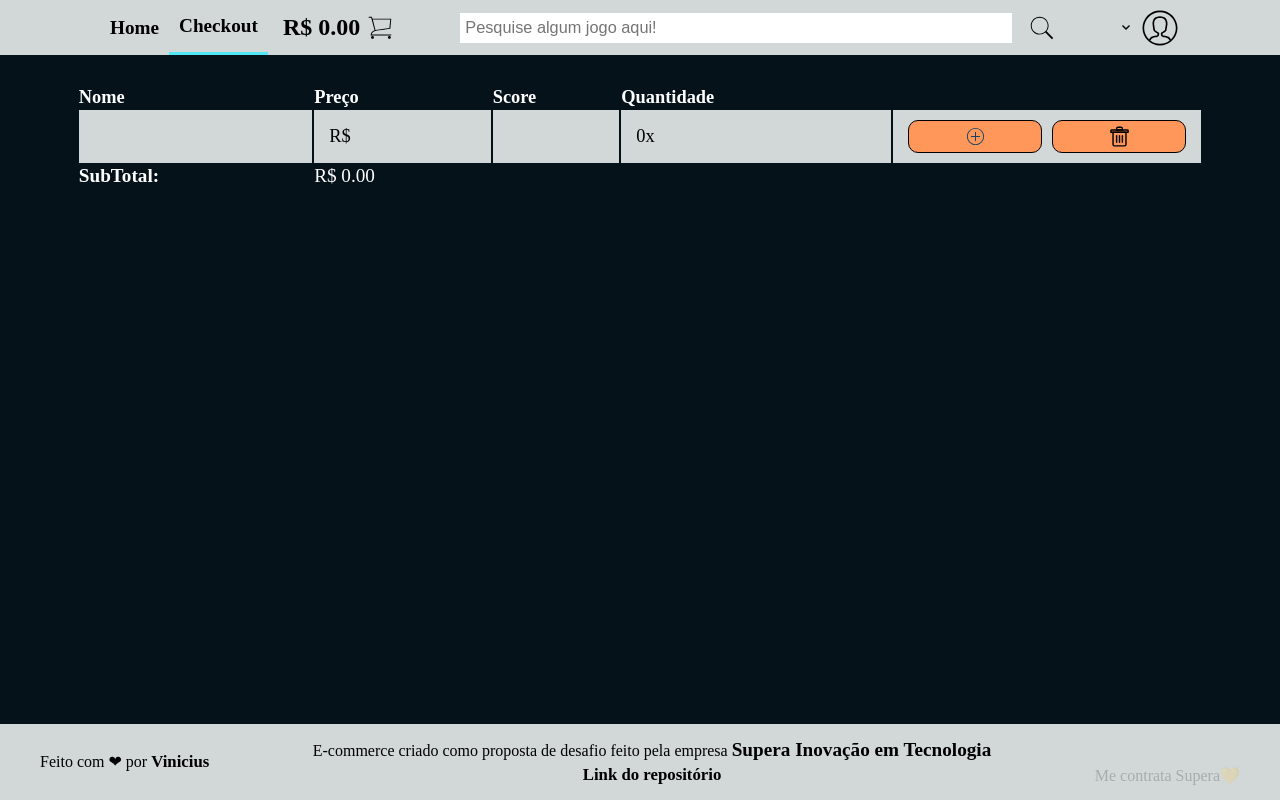
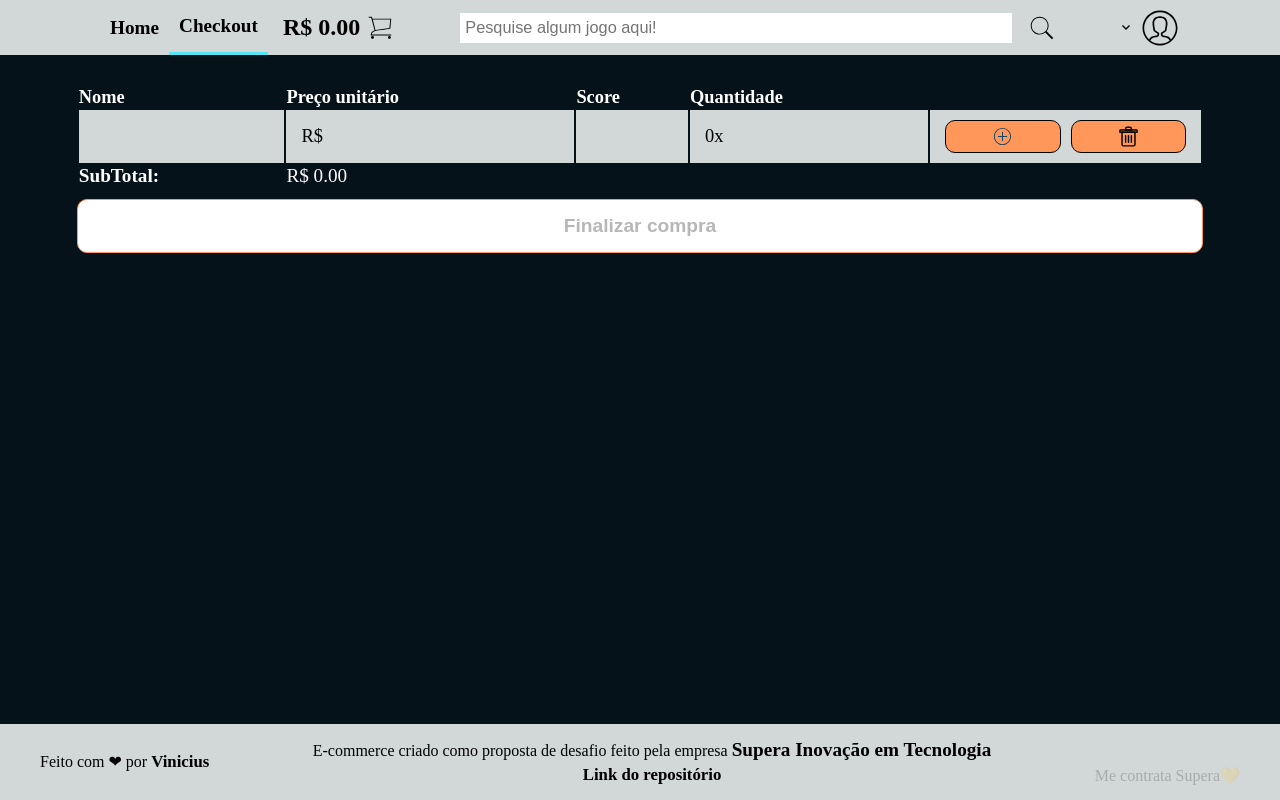
Before and after one commit to Vinicius377/ecommerce-games, a React (Create React App) app: page /checkout in a window 1280 px wide. Built offline with nearby package versions, Linux system fonts and the light colour scheme.

Commit message:
add checkout button

```diff
--- a/src/pages/Checkout/index.tsx
+++ b/src/pages/Checkout/index.tsx
@@ -8,10 +8,11 @@ function Checkout() {
 
   return (
     <Container>
+      <table>
         <thead>
           <tr>
             <th>Nome</th>
-          <th>Preço</th>
+            <th>Preço unitário</th>
             <th>Score</th>
             <th>Quantidade</th>
           </tr>
@@ -26,6 +27,10 @@ function Checkout() {
             <td>R$ {total?.toFixed(2)}</td>
           </tr>
         </tbody>
+      </table>
+      <button className="button-buy" disabled={total === 0 ? true : false}>
+        Finalizar compra
+      </button>
     </Container>
   )
 }
--- a/src/pages/Checkout/style.ts
+++ b/src/pages/Checkout/style.ts
@@ -1,6 +1,8 @@
 import styled from "styled-components"
 
-export const Container = styled.table`
+export const Container = styled.section`
+  width: 100%;
+  table {
     width: 100%;
     text-align: left;
     gap: 10px;
@@ -9,4 +11,27 @@ export const Container = styled.table`
     .subtotal {
       font-size: 1.2rem;
     }
+  }
+  .button-buy {
+    width: 100%;
+    cursor: pointer;
+    background-color: #ff965a;
+    border: solid 0.2px black;
+    border-radius: 10px;
+    display: flex;
+    align-items: center;
+    justify-content: center;
+    margin-top:10px ;
+    padding: 15px;
+    font-size: 1.2rem;
+    font-weight: 600;
+    :hover {
+      background-color: #ffffff;
+      border: solid 1px #ff965a;
+    }
+    :disabled{
+      background-color: #ffffff;
+      border: solid 1px #ff965a;
+
+    }
 `
```
Lines whose indentation alone changed are shown as unchanged.
